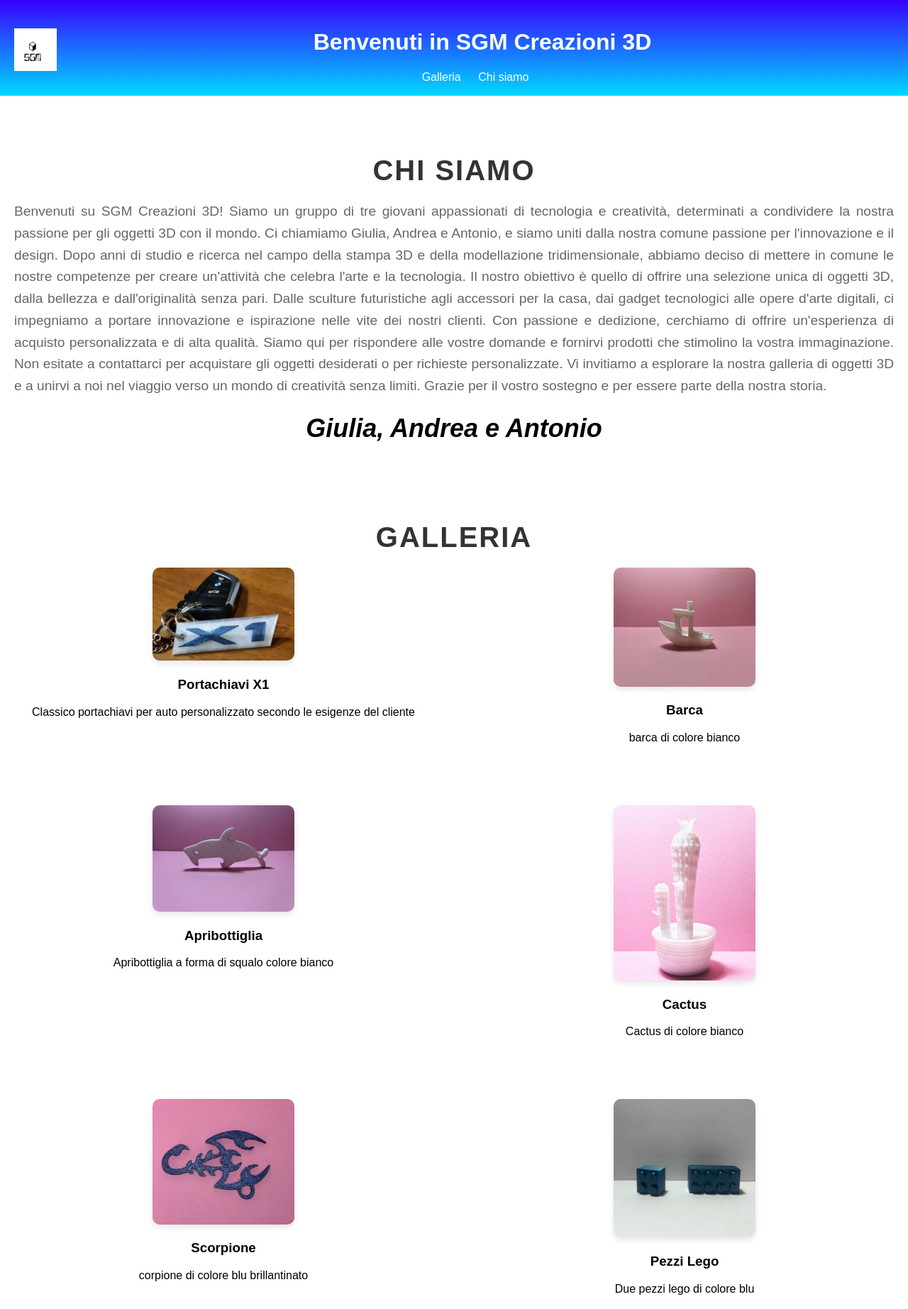
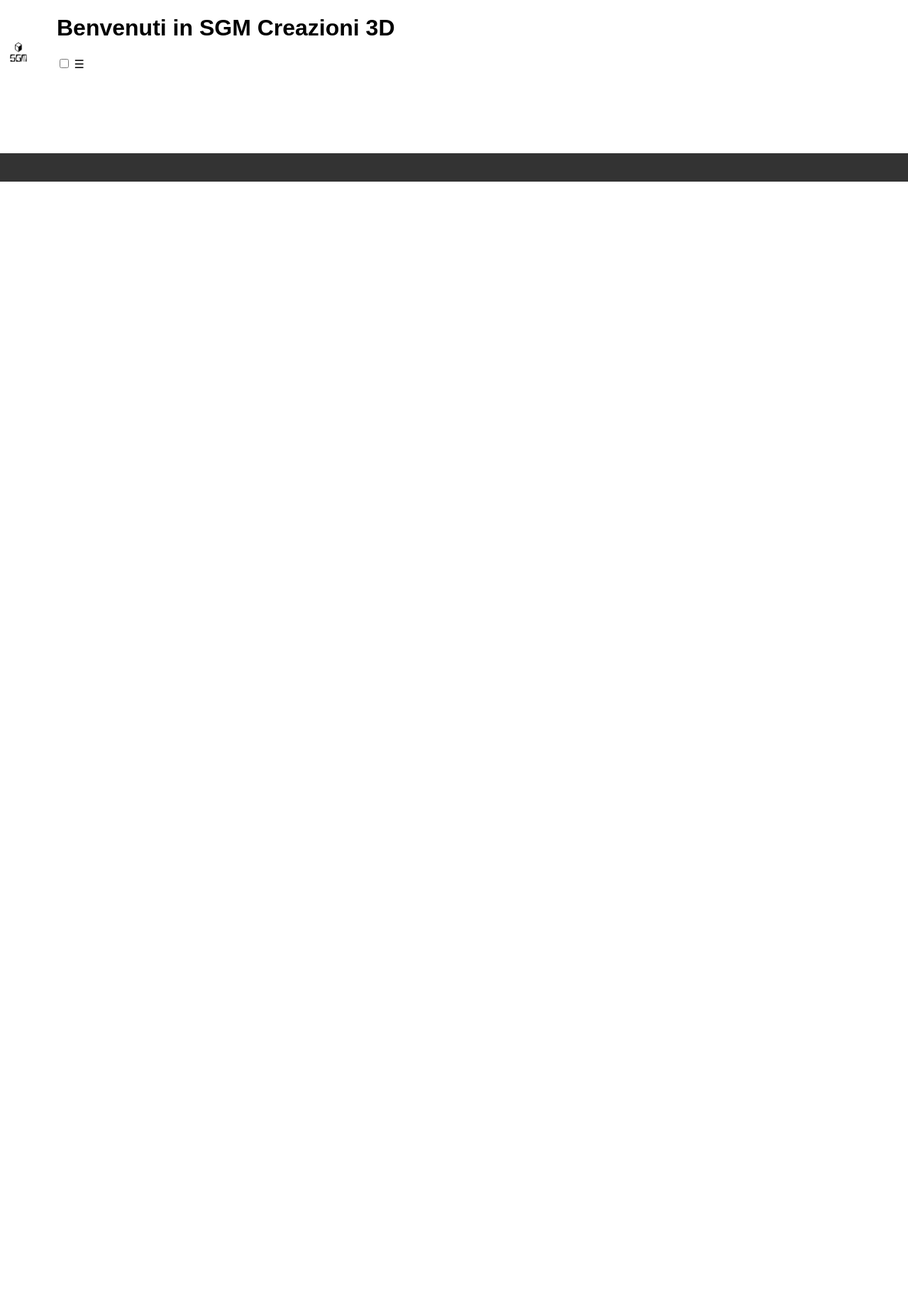
Before and after one commit to SGMCreazioni3D/s.m.g-creazioni-3D, a plain HTML site: page index.html in a window 1280 px wide. Shown: the top 1845 px of the page at 71% size. After the commit the page ends 800 px from the top, so only its background shows below. Drawn offline with Linux system fonts and the light colour scheme.

Commit message:
modifica

```diff
--- a/index.html
+++ b/index.html
@@ -10,6 +10,8 @@
     <header>
         <img src="immagini/logo.jpg" id="logo" width="60px" height="60px">
         <h1>Benvenuti in SGM Creazioni 3D</h1>
+        <input type="checkbox" id="menu-toggle">
+        <label for="menu-toggle" id="menu-icon">&#9776;</label>
         <nav>
             <ul>
                 <li><a href="#gallery">Galleria</a></li>
@@ -18,65 +20,13 @@
         </nav>
     </header>
     <section id="about">
-        <h2>Chi siamo</h2>
-        <p>Benvenuti su SGM Creazioni 3D! Siamo un gruppo di tre giovani appassionati di tecnologia e creatività, determinati a condividere la nostra passione per gli oggetti 3D con il mondo.
-
-            Ci chiamiamo Giulia, Andrea e Antonio, e siamo uniti dalla nostra comune passione per l'innovazione e il design. Dopo anni di studio e ricerca nel campo della stampa 3D e della modellazione tridimensionale, abbiamo deciso di mettere in comune le nostre competenze per creare un'attività che celebra l'arte e la tecnologia.
-
-            Il nostro obiettivo è quello di offrire una selezione unica di oggetti 3D, dalla bellezza e dall'originalità senza pari. Dalle sculture futuristiche agli accessori per la casa, dai gadget tecnologici alle opere d'arte digitali, ci impegniamo a portare innovazione e ispirazione nelle vite dei nostri clienti.
-
-            Con passione e dedizione, cerchiamo di offrire un'esperienza di acquisto personalizzata e di alta qualità. Siamo qui per rispondere alle vostre domande e fornirvi prodotti che stimolino la vostra immaginazione. Non esitate a contattarci per acquistare gli oggetti desiderati o per richieste personalizzate.
-
-            Vi invitiamo a esplorare la nostra galleria di oggetti 3D e a unirvi a noi nel viaggio verso un mondo di creatività senza limiti. Grazie per il vostro sostegno e per essere parte della nostra storia.
-
-            <strong>Giulia, Andrea e Antonio</strong></p>
+        <!-- Contenuto del blocco "Chi siamo" rimane invariato -->
     </section>
     <section id="gallery">
-        <h2>Galleria</h2>
-        <div class="gallery-immages">
-            <div class="item">
-                 <img src="immagini/X1-portachiavi.jpg">
-                <h3>Portachiavi X1</h3>
-                <p>Classico portachiavi per auto personalizzato secondo le esigenze del cliente</p>
-            </div>
-            <div class="item">
-                <img src="immagini/barca.jpg">
-                <h3>Barca</h3>
-                <p>barca di colore bianco</p>
-            </div>
-            <div class="item">
-                <img src="immagini/apribottiglia-squalo.jpg">
-                <h3>Apribottiglia</h3>
-                <p>Apribottiglia a forma di squalo colore bianco</p>
-            </div>
-            <div class="item">
-                <img src="immagini/cactus.jpg">
-                <h3>Cactus</h3>
-                <p>Cactus di colore bianco</p>
-            </div>
-            <div class="item">
-                <img src="immagini/scorpione.jpg">
-                <h3>Scorpione</h3>
-                <p>corpione di colore blu brillantinato</p>
-            </div>
-            <div class="item">
-                <img src="immagini/pezzi-lego.jpg">
-                <h3>Pezzi Lego</h3>
-                <p>Due pezzi lego di colore blu</p>
-            </div>
+        <!-- Contenuto del blocco "Galleria" rimane invariato -->
     </section>
     <footer>
-        <div class="container">
-            <div class="contacts">
-                <h3>Per maggiori infosmazioni contattaci su:</h3>
-                <ul
-                    <li class="mail"> Email: <a href="mailto:creazionisgm@gmail.com">creazionisgm@gmail.com</a></li>
-                    <li class="insta"><p>Instagram:</p><a href="https://www.instagram.com/s.g.m.3d_/">@s.g.m.3d</a></li>
-                </ul>
-            </div>
-            <p>&copy; 2024 SMG Creazioni</p>
-        </div>
-
+        <!-- Contenuto del footer rimane invariato -->
     </footer>
 </body>
 </html>
--- a/style.css
+++ b/style.css
@@ -3,26 +3,51 @@ body {
     margin: 0;
     padding: 0;
 }
-header {
-    background: linear-gradient(rgb(55, 0, 255), rgb(0, 217, 255)) ;
-    color: #fff;
-    padding: 20px;
-    text-align: center;
-    height: 95px;
+/* Modifica per dispositivi mobili */
+@media screen and (max-width: 768px) {
+    header {
+        height: auto; /* Altezza automatica per adattarsi al contenuto */
+    }
+
+    #logo {
+        float: none; /* Rimuovi il float per adattarsi ai dispositivi mobili */
+        margin: 10px auto; /* Centra il logo */
+    }
+
+    nav ul li {
+        display: block; /* Mostra gli elementi della navigazione uno sotto l'altro */
+        margin: 10px 0; /* Aggiungi spazio tra gli elementi della navigazione */
+    }
+
+    #about, #gallery {
+        padding: 30px 10px; /* Riduci il padding per adattarsi ai dispositivi mobili */
+    }
+
+    .gallery-images {
+        grid-template-columns: repeat(auto-fit, minmax(150px, 1fr)); /* Modifica la griglia per adattarsi ai dispositivi mobili */
+        gap: 10px; /* Riduci lo spazio tra le immagini */
+    }
+
+    .item img {
+        width: 100%; /* Rendi le immagini della galleria di larghezza completa */
+        height: auto; /* Altezza automatica per mantenere l'aspetto proporzionato */
+    }
 }
-#logo {
-        float: left; /* Posiziona il logo a sinistra */
-        margin-right: 20px; /* Aggiunge un margine a destra per separare il logo dalla barra di navigazione */
-        margin-top: 20px;
-}
-nav ul {
-    list-style-type: none;
-    margin: 0;
-    padding: 0;
-}
-nav ul li {
-    display: inline;
-    margin-right: 20px;
+/* Modifica per PC */
+@media screen and (min-width: 768px) {
+    header {
+        height: 95px; /* Ripristina l'altezza originale per PC */
+    }
+
+    #logo {
+        float: left; /* Ripristina il float per PC */
+        margin: 20px 20px 20px 0; /* Ripristina il margine per PC */
+    }
+
+    nav ul li {
+        display: inline; /* Ripristina il display inline per PC */
+        margin: 0 20px; /* Ripristina il margine per PC */
+    }
 }
 nav ul li a {
     color: #fff;
@@ -81,7 +106,7 @@ section h2 {
 }
 .gallery-immages {
     display: grid;
-    grid-template-columns: repeat(2, 1fr); /* Mostra gli oggetti in due colonne */
+    grid-template-columns: repeat(3, 1fr); /* Mostra gli oggetti in due colonne */
     gap: 20px;
     margin-top: 20px;
 }
```
